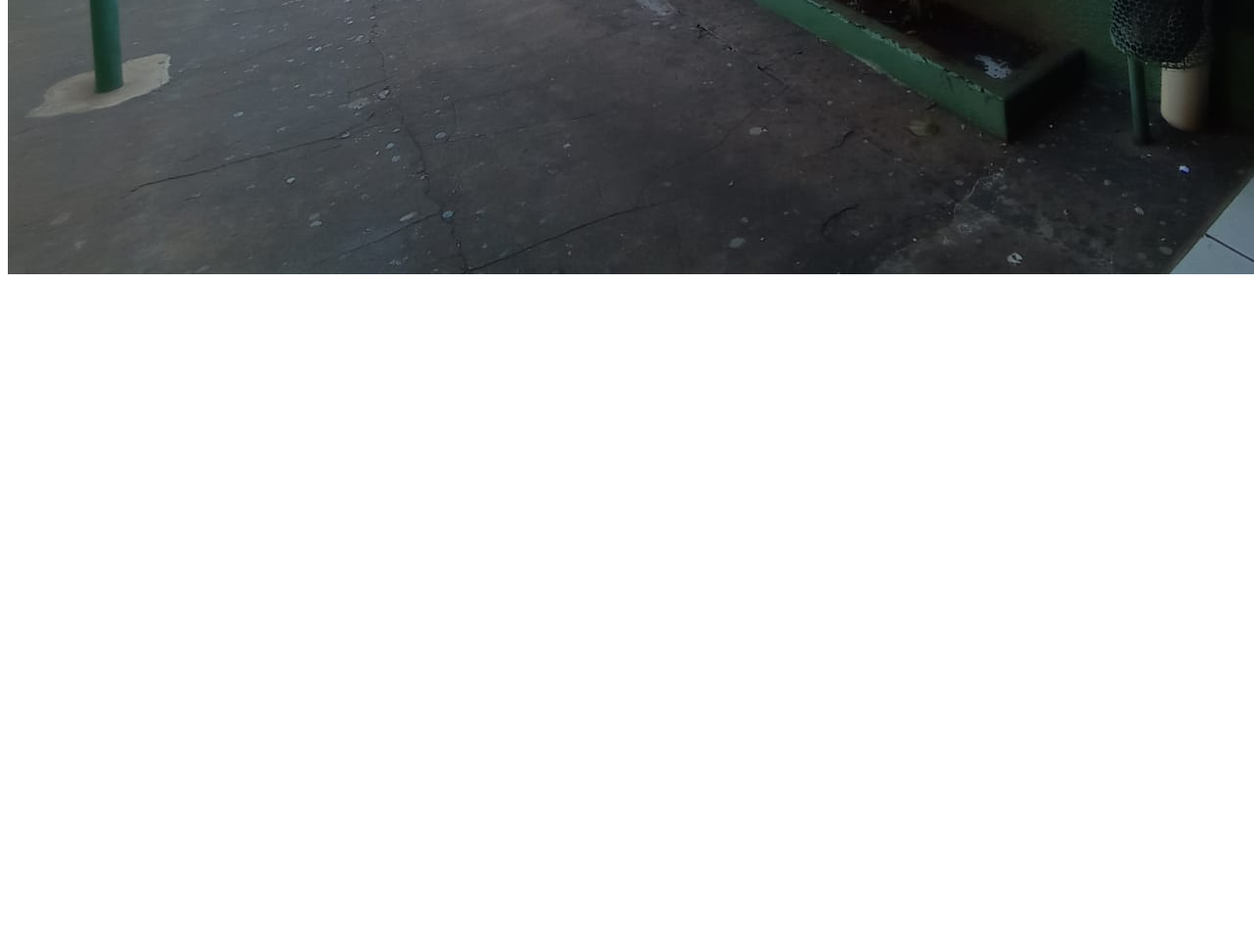
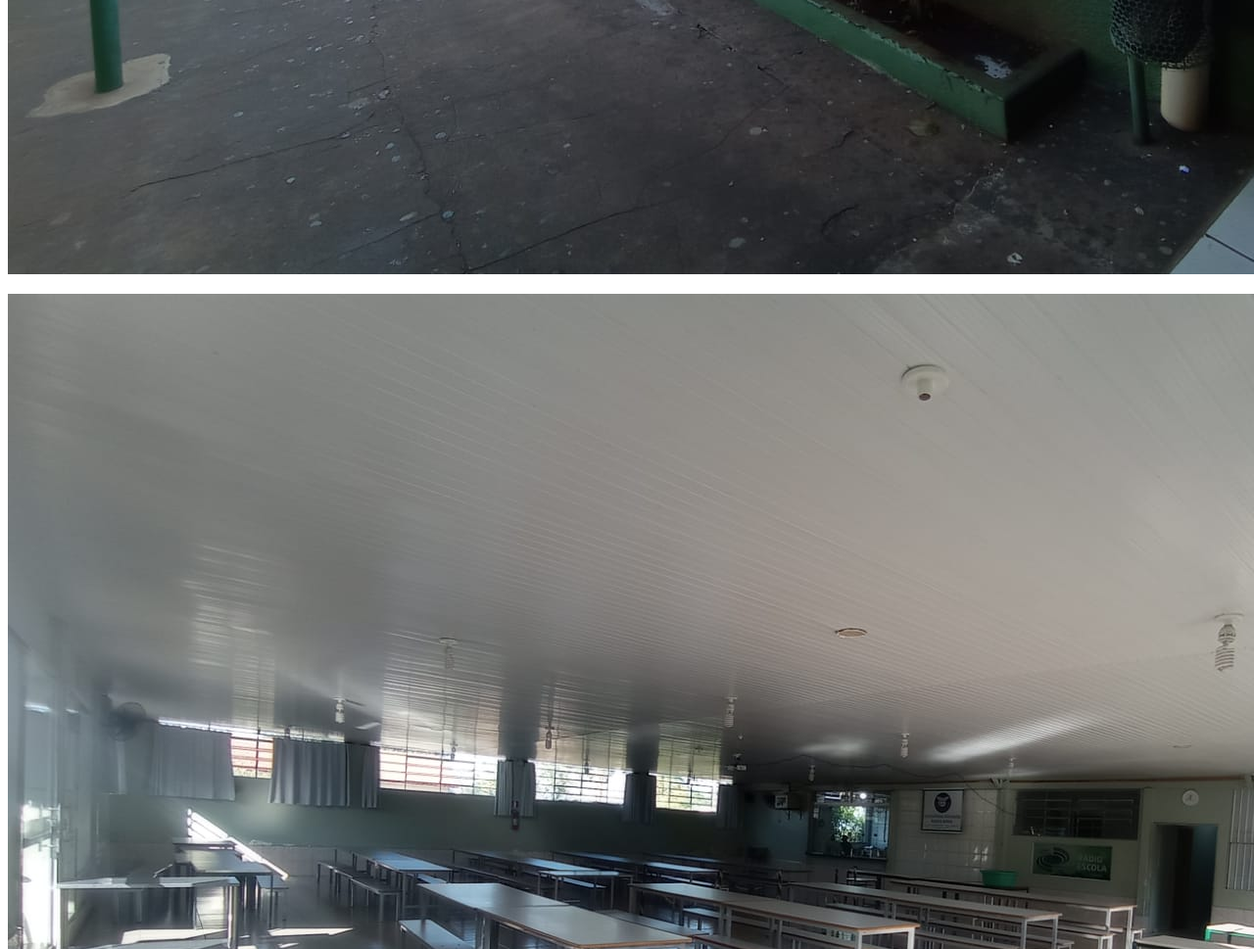
Before and after one commit to PA-PedroAntonio/Meu-Primeiro-Repositorio, a plain HTML site: page index.html in a window 1280 px wide. Shown: the part 7211-8180 px from the top of the page at 98% size. Before the commit the page ends 7511 px from the top, so only its background shows below. Drawn offline with Linux system fonts and the light colour scheme.

Commit message:
Update index.html

```diff
--- a/index.html
+++ b/index.html
@@ -15,6 +15,7 @@
 <p><img alt="" src="https://github.com/PA-PedroAntonio/Meu-Primeiro-Repositorio/blob/main/WhatsApp%20Image%202023-11-01%20at%2008.27.46%20(1).jpeg?raw=true" /></p>
 <p><img alt="" src="https://github.com/PA-PedroAntonio/Meu-Primeiro-Repositorio/blob/main/WhatsApp%20Image%202023-11-01%20at%2008.27.46%20(2).jpeg?raw=true" /></p>
 <p><img alt="" src="https://github.com/PA-PedroAntonio/Meu-Primeiro-Repositorio/blob/main/WhatsApp%20Image%202023-11-01%20at%2008.27.46.jpeg?raw=true" /></p>
+<p><img alt="" src="https://github.com/PA-PedroAntonio/Meu-Primeiro-Repositorio/blob/main/WhatsApp%20Image%202023-11-01%20at%2008.27.47.jpeg?raw=true" /></p>
 
 </body> <!-- Fim do corpo do documento -->
 
```
